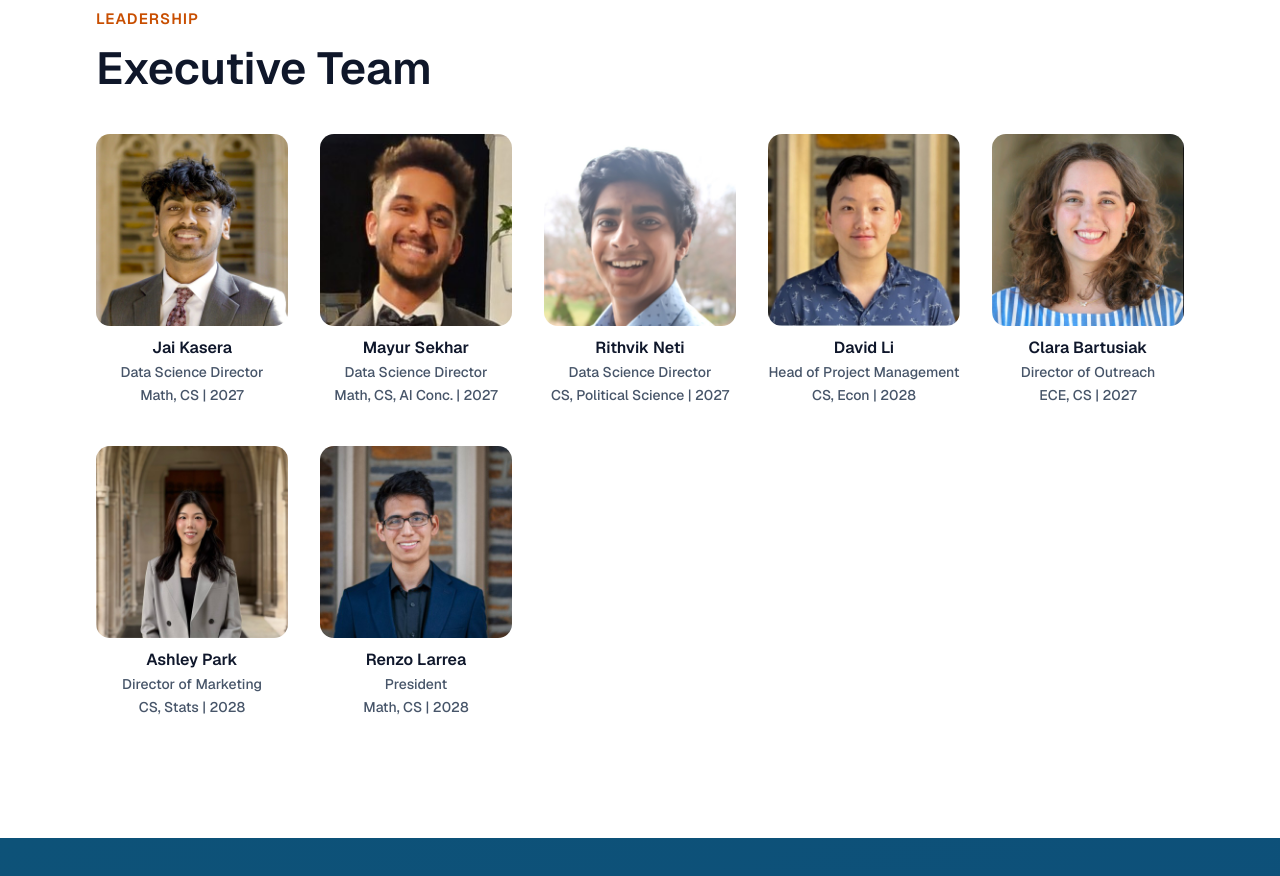
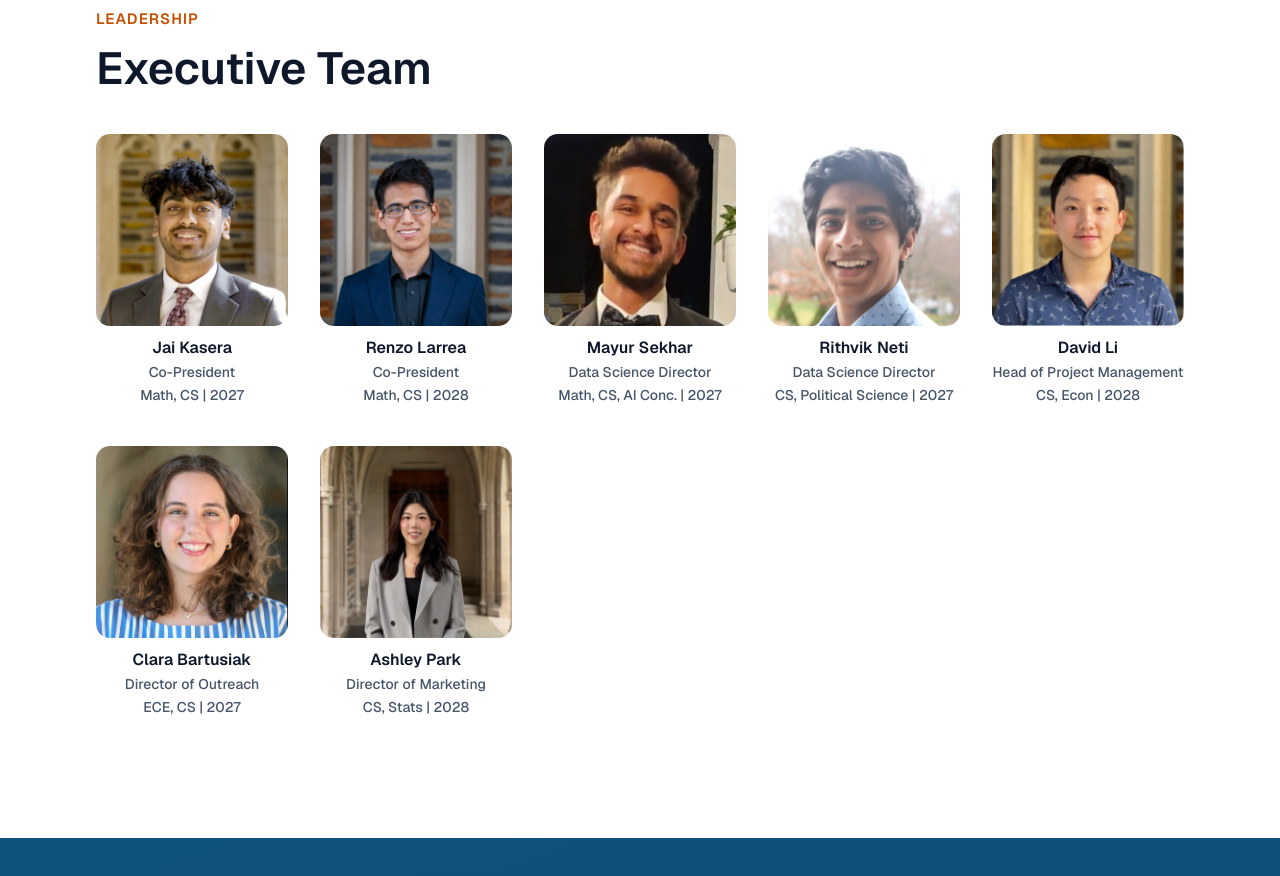
Before and after one commit to Duke-Applied-Machine-Learning/DAML, a Next.js app: page /students in a window 1280 px wide. Shown: the part 1800-2676 px from the top of the page. Built offline with nearby package versions, Linux system fonts and the light colour scheme.

Commit message:
updating team

```diff
--- a/data/teamMembers.ts
+++ b/data/teamMembers.ts
@@ -12,13 +12,13 @@ export type TeamMember = {
 
 export const teamMembers: TeamMember[] = [
   // Executive
-  { id: "leader-1",  name: "Jai Kasera",        subsection: "Executive", projectStack: "Data Science Director",      imageUrl: "/headshots/Executive/jai.jpeg",      major: "Math, CS",              year: "2027" },
+  { id: "leader-1",  name: "Jai Kasera",        subsection: "Executive", projectStack: "Co-President",      imageUrl: "/headshots/Executive/jai.jpeg",      major: "Math, CS",              year: "2027" },
+  { id: "leader-7",  name: "Renzo Larrea",     subsection: "Executive", projectStack: "Co-President",               imageUrl: "/headshots/Executive/renzo.jpeg",    major: "Math, CS",              year: "2028" },
   { id: "leader-2",  name: "Mayur Sekhar",      subsection: "Executive", projectStack: "Data Science Director",       imageUrl: "/headshots/Executive/mayur.jpg",     major: "Math, CS, AI Conc.",    year: "2027" },
   { id: "leader-3",  name: "Rithvik Neti",      subsection: "Executive", projectStack: "Data Science Director",           imageUrl: "/headshots/Executive/rithvik.jpeg",  major: "CS, Political Science", year: "2027" },
   { id: "leader-4",  name: "David Li",          subsection: "Executive", projectStack: "Head of Project Management",imageUrl: "/headshots/Executive/david.jpeg",    major: "CS, Econ",              year: "2028" },
   { id: "leader-5",  name: "Clara Bartusiak",   subsection: "Executive", projectStack: "Director of Outreach",     imageUrl: "/headshots/Executive/clara.jpg",     major: "ECE, CS",               year: "2027" },
   { id: "leader-6", name: "Ashley Park",       subsection: "Executive", projectStack: "Director of Marketing",    imageUrl: "/headshots/Executive/ashley.jpg",    major: "CS, Stats",             year: "2028" },
-  { id: "leader-7",  name: "Renzo Larrea",     subsection: "Executive", projectStack: "President",               imageUrl: "/headshots/Executive/renzo.jpeg",    major: "Math, CS",              year: "2028" },
   // PMs
   { id: "pm-1", name: "Aashish Cheruvu", subsection: "PMs", projectStack: "Project Manager", imageUrl: "/headshots/PMs/Aashish_Cheruvu.jpg", major: "BME, ECE",        year: "2028" },
   { id: "pm-2", name: "Cheri Ho", subsection: "PMs", projectStack: "Project Manager", imageUrl: "/headshots/PMs/Cheri_Ho.jpg", major: "Econ, CS, Visual Media",  year: "2029" },
```
